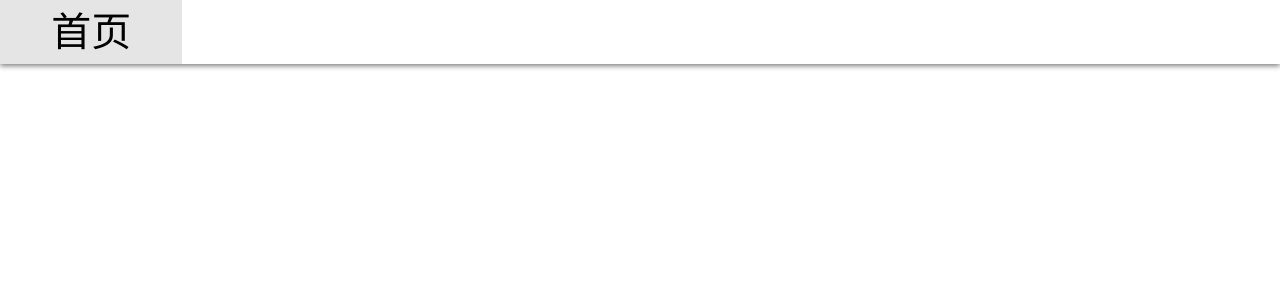
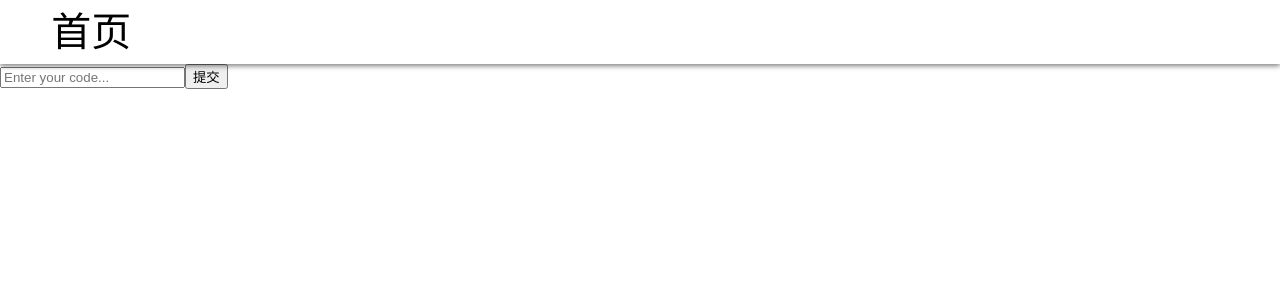
Before and after one commit to Term-inator/Toy-Programming-Language-Compiler, a Vue app in the folder Frontend/: page /mainpage in a window 1280 px wide. Shown: the top 300 px of the page. Built offline with nearby package versions, Linux system fonts and the light colour scheme; what iview would draw is missing.

Commit message:
add jquery; endable tab

```diff
--- a/Frontend/src/compiler/lex.js
+++ b/Frontend/src/compiler/lex.js
@@ -218,7 +218,6 @@ export function lexicalAnalyzer(input) {
         if (c === '\n') {
             ++line_num
             line_pos = 0
-            continue
         }
 
         current_state_id = state_transfer(current_state_id, c)
@@ -229,14 +228,14 @@ export function lexicalAnalyzer(input) {
             state_set.forEach(state => {
                 if (state.id === current_state_id) {
                     if(state.token_type !== "ignore") {
-                        let token = new LexAttr(state.token_type, input.substring(pre_index + 1, now_index + 1), line_num, pre_index)
+                        let token = new LexAttr(state.token_type, input.substring(pre_index + 1, now_index + 1), line_num, line_pos)
                         keywords.forEach(keyword => {
                             if(keyword === token.attr_val) {
                                 token.token_type = "keywords"
                             }
                         })
                         tokens.push(token)
-                        console.log(state.token_type, pre_index + 1, now_index + 1, line_num, pre_index)
+                        console.log(state.token_type, pre_index + 1, now_index + 1, line_num, line_pos)
                     }
                     current_state_id = 0
                     pre_index = now_index
--- a/Frontend/src/components/navBar/navBarItem.vue
+++ b/Frontend/src/components/navBar/navBarItem.vue
@@ -33,10 +33,12 @@ export default {
   padding: 0 4vw 0 4vw;
   text-align: center;
   font-size: 5vh;
+  border-radius: 5px;
   cursor: pointer;
 }
 
 .nav-bar-item:hover {
+    color: black;
     background-color: rgba(0, 0, 0, .1);
 }
 
--- a/Frontend/src/view/mainPage/mainPage.vue
+++ b/Frontend/src/view/mainPage/mainPage.vue
@@ -1,9 +1,15 @@
 <template>
-
+    <div class='mainpage'>
+        <div class='main'>
+            <Input id='workspace' v-model='code' type='textarea' :rows='20' placeholder='Enter your code...' />
+            <Button @click='commitCode'>提交</Button>
+        </div>
+    </div>
 </template>
 
 <script>
-import {lexicalAnalyzer} from "@/compiler/lex"
+import $ from 'jquery'
+import {lexicalAnalyzer} from '@/compiler/lex'
 
 export default {
     name: 'HelloWorld',
@@ -16,12 +22,37 @@ export default {
         }
     },
     mounted() {
-        let s = "if(a)then 1else {b = c}"
-        console.log(lexicalAnalyzer(s))
+        //textarea支持tab缩进
+        $('textarea').on('keydown', function(e) {
+            let tab_keycode = 9
+            if (e.keyCode === tab_keycode) {
+                e.preventDefault()
+                var indent = '\t'
+                var start = this.selectionStart
+                var end = this.selectionEnd
+                var selected = window.getSelection().toString()
+                selected = indent + selected.replace(/\n/g, '\n' + indent)
+                this.value = this.value.substring(0, start) + selected + this.value.substring(end)
+                this.setSelectionRange(start + indent.length, start + selected.length)
+            }
+        })
+    },
+    methods: {
+        commitCode() {
+            // let s = "if(a)then 1else {b = c}"
+            console.log(lexicalAnalyzer(this.code))
+        }
     }
 }
 </script>
 
 <style>
+.mainpage {
+    min-height: 88vh;
+    padding: 8vh 0 10vh 0;
+}
 
+textarea {
+    resize: none;
+}
 </style>
```
